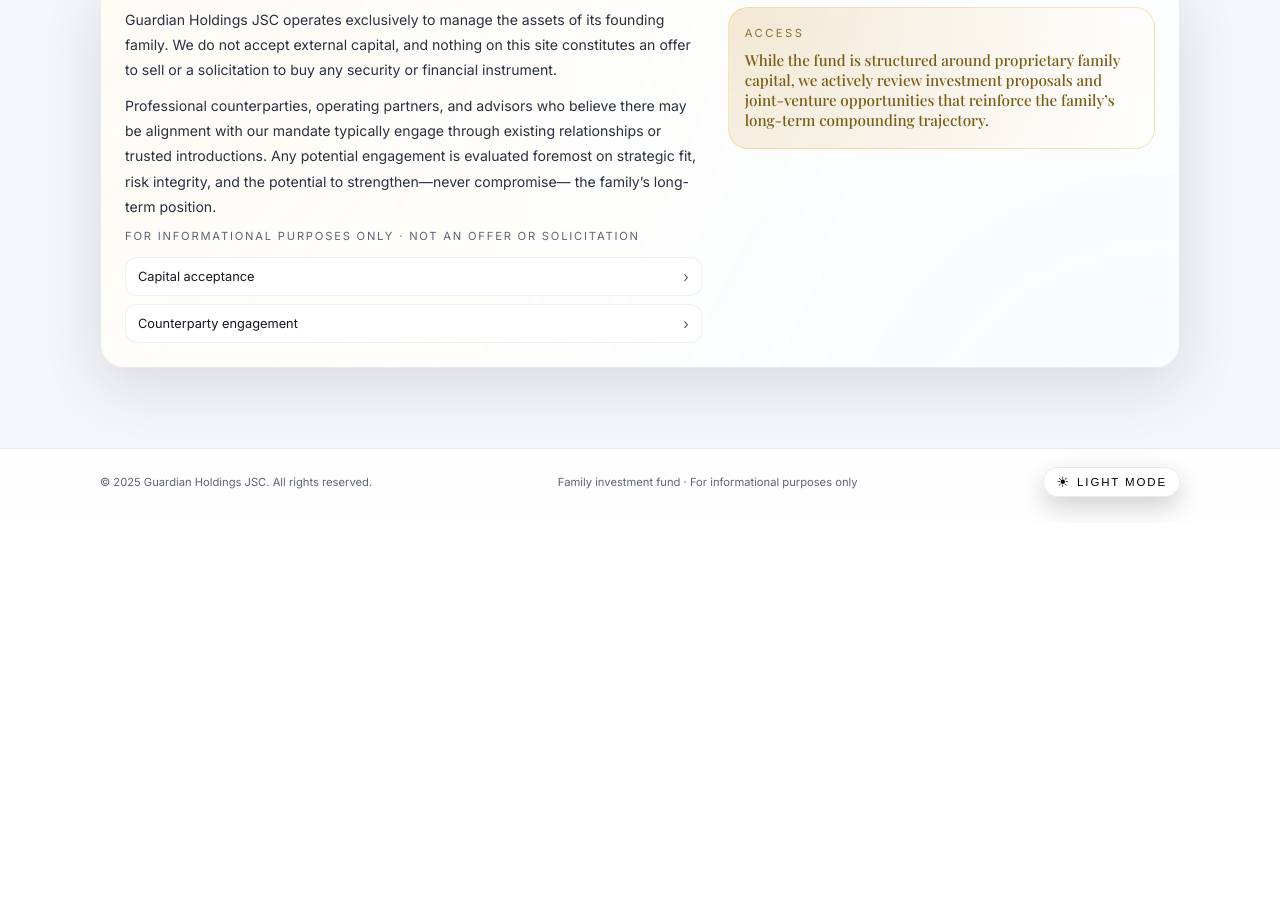
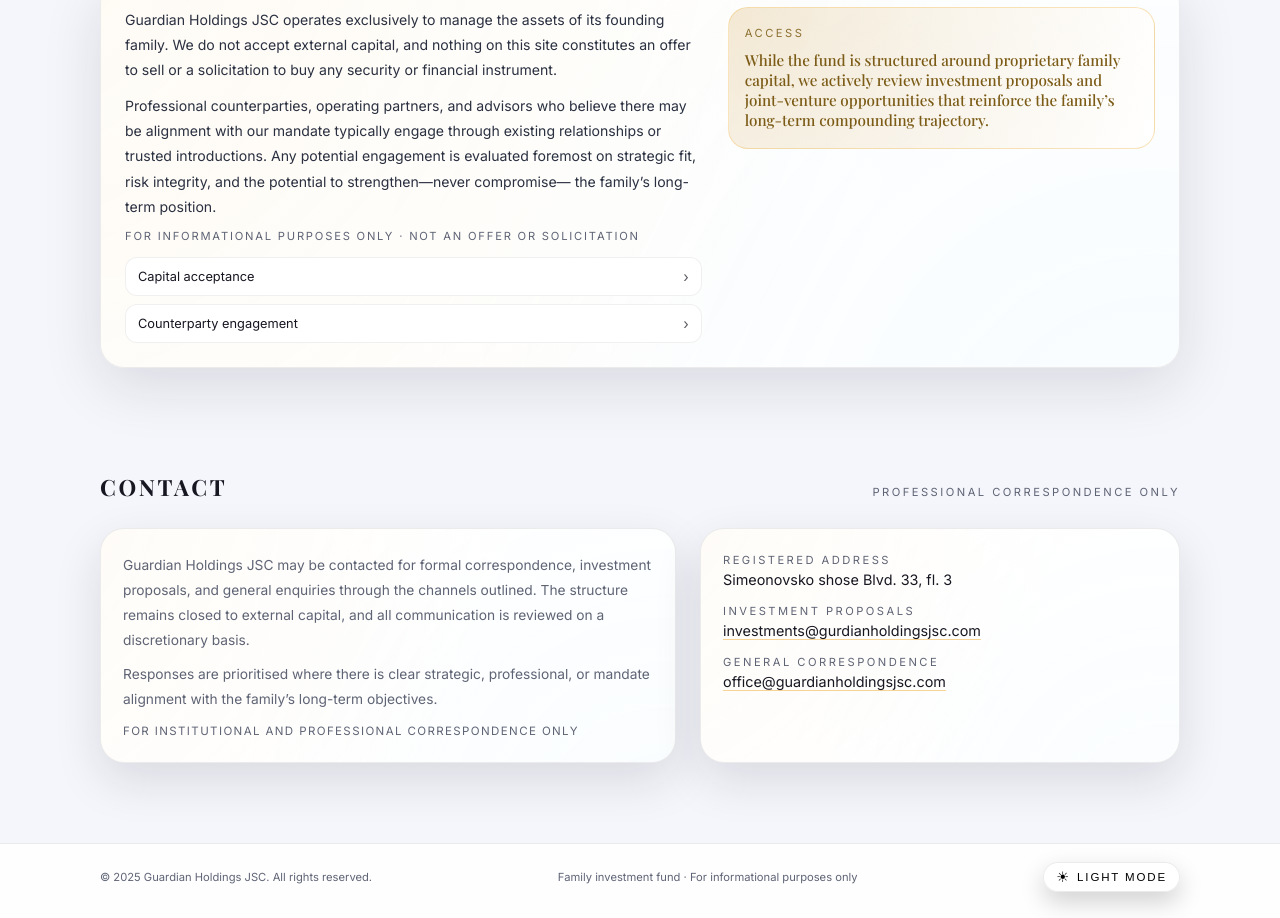
Before and after one commit to guardianholdings/website, a plain HTML site: page index.html in a window 1280 px wide. Shown: the part 1756-2674 px from the top of the page. Before the commit the page ends 2279 px from the top, so only its background shows below. Drawn offline with nearby package versions, Linux system fonts and the light colour scheme.

Commit message:
Add files via upload

```diff
--- a/index.html
+++ b/index.html
@@ -607,6 +607,93 @@
       color: #7b5b16;
     }
 
+    /* CONTACT SECTION - NEW */
+    .contact-grid {
+      display: grid;
+      grid-template-columns: minmax(0, 2.4fr) minmax(0, 2fr);
+      gap: 24px;
+      align-items: stretch;
+    }
+
+    .contact-panel {
+      position: relative;
+      border-radius: var(--card-radius);
+      padding: 24px 22px;
+      background: var(--surface);
+      border: 1px solid var(--border-subtle);
+      box-shadow: var(--shadow-soft);
+      overflow: hidden;
+    }
+
+    .contact-panel::before {
+      content: "";
+      position: absolute;
+      inset: -30%;
+      background:
+        radial-gradient(circle at 0% 0%, rgba(244,196,107,0.12), transparent 60%),
+        radial-gradient(circle at 80% 100%, rgba(132,199,255,0.08), transparent 55%);
+      opacity: 0.55;
+      pointer-events: none;
+    }
+
+    .contact-panel-inner {
+      position: relative;
+      z-index: 1;
+    }
+
+    :root[data-theme="light"] .contact-panel {
+      background: var(--surface-elevated);
+      box-shadow: 0 18px 48px rgba(15,23,42,0.12);
+    }
+
+    .contact-intro {
+      font-size: 0.86rem;
+      color: var(--muted);
+      line-height: 1.8;
+      margin-bottom: 10px;
+    }
+
+    .contact-list {
+      display: flex;
+      flex-direction: column;
+      gap: 16px;
+      font-size: 0.84rem;
+    }
+
+    .contact-item dt {
+      font-size: 0.7rem;
+      letter-spacing: 0.22em;
+      text-transform: uppercase;
+      color: var(--muted);
+      margin-bottom: 4px;
+    }
+
+    .contact-item dd {
+      margin: 0;
+      font-size: 0.9rem;
+      color: var(--text);
+    }
+
+    .contact-item a {
+      text-decoration: underline;
+      text-decoration-thickness: 1px;
+      text-underline-offset: 3px;
+      text-decoration-color: rgba(244,196,107,0.7);
+      transition: opacity .18s ease;
+    }
+
+    .contact-item a:hover {
+      opacity: 0.8;
+    }
+
+    .contact-note {
+      font-size: 0.72rem;
+      color: var(--muted);
+      margin-top: 12px;
+      letter-spacing: 0.12em;
+      text-transform: uppercase;
+    }
+
     /* FOOTER */
     footer {
       border-top: 1px solid var(--border-subtle);
@@ -658,6 +745,11 @@
       .about-aside {
         max-width: 420px;
       }
+
+      /* CONTACT responsive */
+      .contact-grid {
+        grid-template-columns: minmax(0,1fr);
+      }
     }
 
     /* Phones */
@@ -703,6 +795,10 @@
       .footer-inner {
         justify-content: center;
         text-align: center;
+      }
+
+      .contact-panel {
+        padding: 20px 16px;
       }
     }
 
@@ -986,6 +1082,60 @@
       </section>
     </section>
 
+    <!-- CONTACT - NEW -->
+    <section class="section" id="contact">
+      <div class="section-heading">
+        <h2 class="section-title">Contact</h2>
+        <p class="section-kicker">Professional correspondence only</p>
+      </div>
+
+      <div class="contact-grid" aria-label="Contact details">
+        <section class="contact-panel">
+          <div class="contact-panel-inner">
+            <p class="contact-intro">
+              Guardian Holdings JSC may be contacted for formal correspondence, investment proposals, and general
+              enquiries through the channels outlined. The structure remains closed to external capital, and all
+              communication is reviewed on a discretionary basis.
+            </p>
+            <p class="contact-intro">
+              Responses are prioritised where there is clear strategic, professional, or mandate alignment with the
+              family’s long-term objectives.
+            </p>
+            <div class="contact-note">
+              For institutional and professional correspondence only
+            </div>
+          </div>
+        </section>
+
+        <section class="contact-panel" aria-label="Address and email contacts">
+          <div class="contact-panel-inner">
+            <dl class="contact-list">
+              <div class="contact-item">
+                <dt>Registered address</dt>
+                <dd>Simeonovsko shose Blvd. 33, fl. 3</dd>
+              </div>
+              <div class="contact-item">
+                <dt>Investment proposals</dt>
+                <dd>
+                  <a href="mailto:investments@gurdianholdingsjsc.com">
+                    investments@gurdianholdingsjsc.com
+                  </a>
+                </dd>
+              </div>
+              <div class="contact-item">
+                <dt>General correspondence</dt>
+                <dd>
+                  <a href="mailto:office@guardianholdingsjsc.com">
+                    office@guardianholdingsjsc.com
+                  </a>
+                </dd>
+              </div>
+            </dl>
+          </div>
+        </section>
+      </div>
+    </section>
+
   </main>
 
   <!-- FOOTER -->
```
